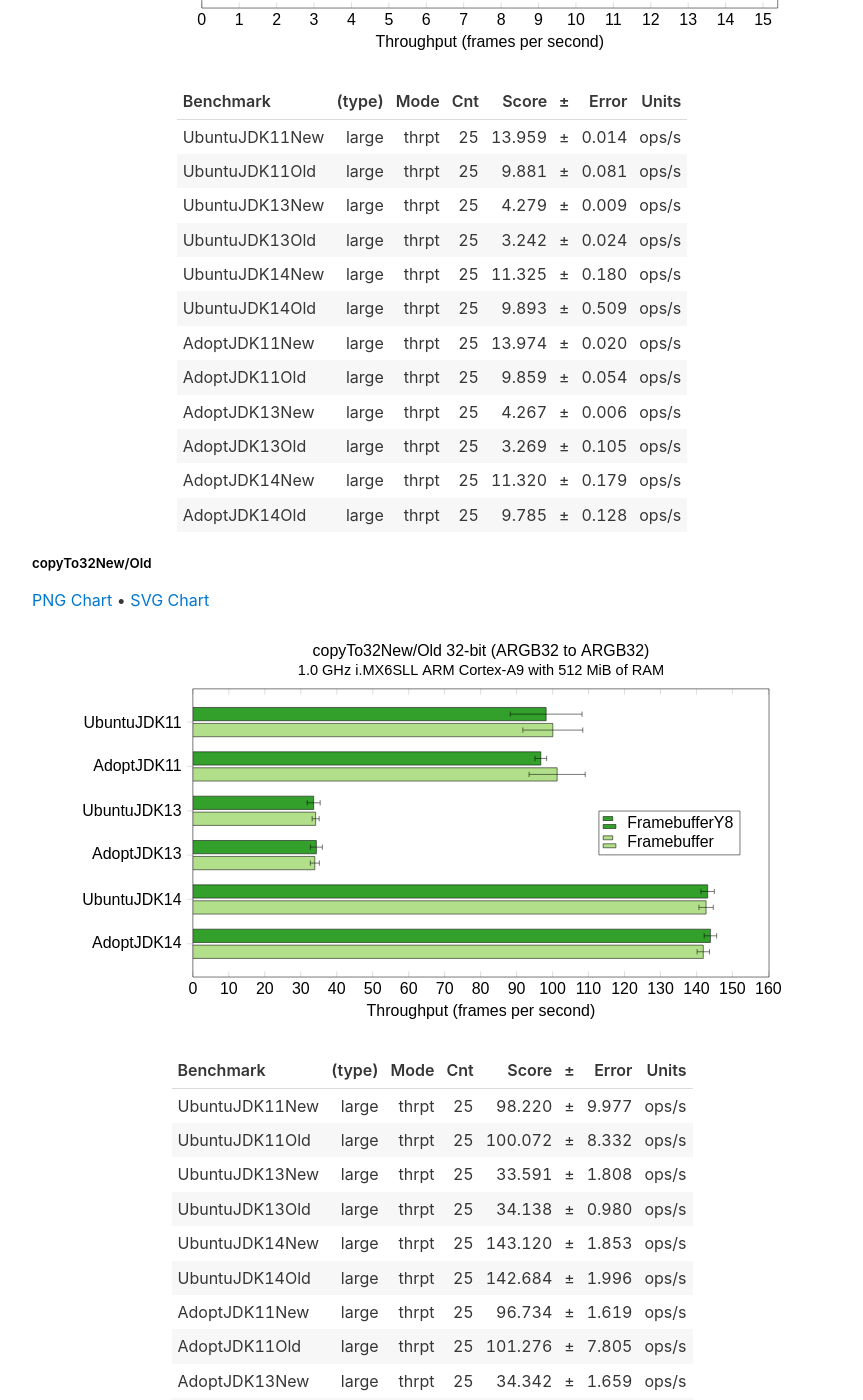
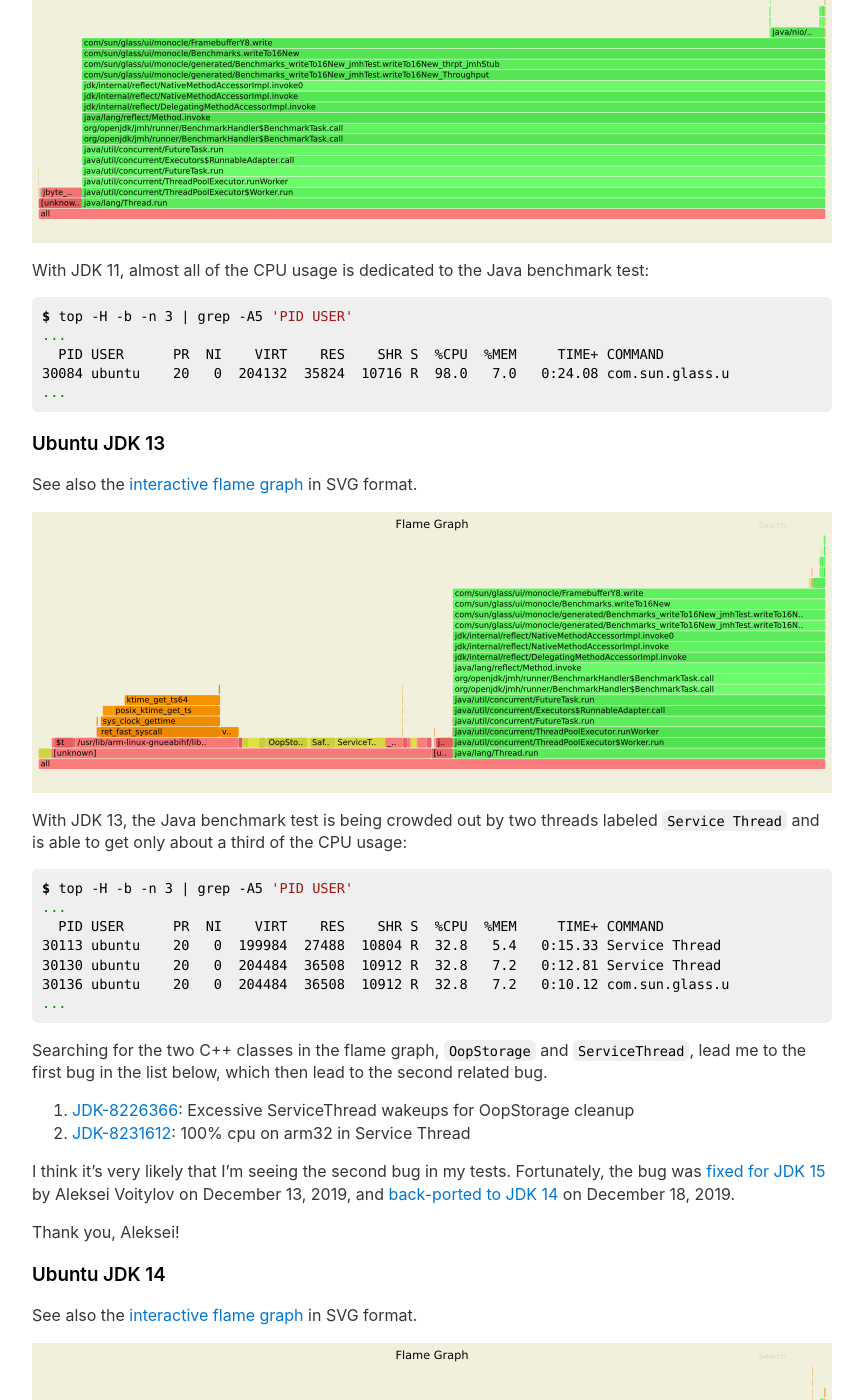
Before and after one commit to jgneff/framebufferY8, a Jekyll site: the page built from docs/2020-05/index.md, in a window 1280 px wide and 1400 px high, scrolled down 3060 px. Shown: the whole window, without its empty margins (208-1071 px from the left). Built offline with Jekyll 4.4.1, drawn with Linux system fonts in a browser that asks for light colours; some of the changed text lies outside the part shown.

Commit message:
Add my analysis of the JDK 13 performance problem

````diff
--- a/docs/2020-05/index.md
+++ b/docs/2020-05/index.md
@@ -7,10 +7,90 @@ description: JavaFX FramebufferY8 benchmark results from tests run in May 2020.
 # May 2020
 {:.no_toc}
 
-The results of the benchmark tests are grouped by the processor, operating system, and build of the Java Development Kit (JDK) on which they ran.
-
 * Generates table of contents as an unordered list
 {:toc}
+
+## JDK 13 Performance
+
+The chart below shows the problem that caught my attention in December 2019:
+
+![Bar Chart](../2019-12/clarahd-focal-copyTo16-2019-12-16.svg){:width="727" height="410"}
+
+The performance has since been restored in the latest release of JDK 14, as seen in the chart below from May 2020, but I still wanted to figure out what caused the drop in performance and why it remains in JDK 13.
+
+![Bar Chart](clarahd-focal-writeTo16-2020-05-03.svg){:width="716" height="410"}
+
+I was able to narrow down the source of the problem with the [async-profiler](https://github.com/jvm-profiling-tools/async-profiler) tool.
+I ran the profiler for 30 seconds during iterations of the `writeTo16New` benchmark test on an ARM Cortex-A9 device.
+The three [flame graphs](https://github.com/BrendanGregg/FlameGraph) below clearly show the difference between the faster JDK versions 11 and 14 and the slower JDK 13.
+The bars in the graphs are colored as follows:
+
+| Color  | Code |
+|--------|------|
+| Green  | Java source code |
+| Yellow | C++ source code |
+| Red    | Native code in user space |
+| Orange | Native code in kernel space |
+
+### Ubuntu JDK 11
+
+See also the [interactive flame graph](java-11-openjdk-armhf.svg) in SVG format.
+
+[![Ubuntu JDK 11 Frame Graph](java-11-openjdk-armhf-800x.png){:width="800" height="303"}](java-11-openjdk-armhf.svg)
+
+With JDK 11, almost all of the CPU usage is dedicated to the Java benchmark test:
+
+```console
+$ top -H -b -n 3 | grep -A5 'PID USER'
+...
+  PID USER      PR  NI    VIRT    RES    SHR S  %CPU  %MEM     TIME+ COMMAND
+30084 ubuntu    20   0  204132  35824  10716 R  98.0   7.0   0:24.08 com.sun.glass.u
+...
+```
+
+### Ubuntu JDK 13
+
+See also the [interactive flame graph](java-13-openjdk-armhf.svg) in SVG format.
+
+[![Ubuntu JDK 13 Frame Graph](java-13-openjdk-armhf-800x.png){:width="800" height="281"}](java-13-openjdk-armhf.svg)
+
+With JDK 13, the Java benchmark test is being crowded out by two threads labeled `Service Thread` and is able to get only about a third of the CPU usage:
+
+```console
+$ top -H -b -n 3 | grep -A5 'PID USER'
+...
+  PID USER      PR  NI    VIRT    RES    SHR S  %CPU  %MEM     TIME+ COMMAND
+30113 ubuntu    20   0  199984  27488  10804 R  32.8   5.4   0:15.33 Service Thread
+30130 ubuntu    20   0  204484  36508  10912 R  32.8   7.2   0:12.81 Service Thread
+30136 ubuntu    20   0  204484  36508  10912 R  32.8   7.2   0:10.12 com.sun.glass.u
+...
+```
+
+Searching for the two C++ classes in the flame graph, `OopStorage` and `ServiceThread`, lead me to the first bug in the list below, which then lead to the second related bug.
+
+1. [JDK-8226366](https://bugs.openjdk.java.net/browse/JDK-8226366): Excessive ServiceThread wakeups for OopStorage cleanup
+2. [JDK-8231612](https://bugs.openjdk.java.net/browse/JDK-8231612): 100% cpu on arm32 in Service Thread
+
+I think it's very likely that I'm seeing the second bug in my tests.
+Fortunately, the bug was [fixed for JDK 15](https://github.com/openjdk/jdk/commit/4d1176fd608497c8946cb986c8008a638c0c2c55) by Aleksei Voitylov on December 13, 2019, and [back-ported to JDK 14](https://github.com/openjdk/jdk/commit/f58a8cbed2ba984ceeb9a1ea59f917e3f9530f1e) on December 18, 2019.
+
+Thank you, Aleksei!
+
+### Ubuntu JDK 14
+
+See also the [interactive flame graph](java-14-openjdk-armhf.svg) in SVG format.
+
+[![Ubuntu JDK 14 Frame Graph](java-14-openjdk-armhf-800x.png){:width="800" height="313"}](java-14-openjdk-armhf.svg)
+
+With JDK 14, as with JDK 11, almost all of the CPU usage is once again dedicated to the Java benchmark test:
+
+```console
+$ top -H -b -n 3 | grep -A5 'PID USER'
+...
+  PID USER      PR  NI    VIRT    RES    SHR S  %CPU  %MEM     TIME+ COMMAND
+30191 ubuntu    20   0  209256  38624  12412 R  98.0   7.6   0:30.30 com.sun.glass.u
+...
+```
 
 ## VM Comparisons
 
@@ -47,6 +127,8 @@ The results of the benchmark tests are grouped by the processor, operating syste
 {% include results.md name="focal-focal-writeTo32-2020-05-04" width=724 height=412 %}
 
 ## Benchmarks
+
+The results of the benchmark tests are grouped by the processor, operating system, and build of the Java Development Kit (JDK) on which they ran.
 
 I ran the following command for the benchmark tests:
 
````
Also changed, not shown: docs/2019-12/index.md (+2 -2 lines), docs/2020-04/index.md (+2 -2 lines), docs/index.md (+12 -3 lines), docs/2020-05/java-11-openjdk-armhf-600x.png (added), docs/2020-05/java-11-openjdk-armhf-800x.png (added), docs/2020-05/java-11-openjdk-armhf.svg (added), docs/2020-05/java-13-openjdk-armhf-600x.png (added), docs/2020-05/java-13-openjdk-armhf-800x.png (added), docs/2020-05/java-13-openjdk-armhf.svg (added), docs/2020-05/java-14-openjdk-armhf-600x.png (added), docs/2020-05/java-14-openjdk-armhf-800x.png (added), docs/2020-05/java-14-openjdk-armhf.svg (added).
